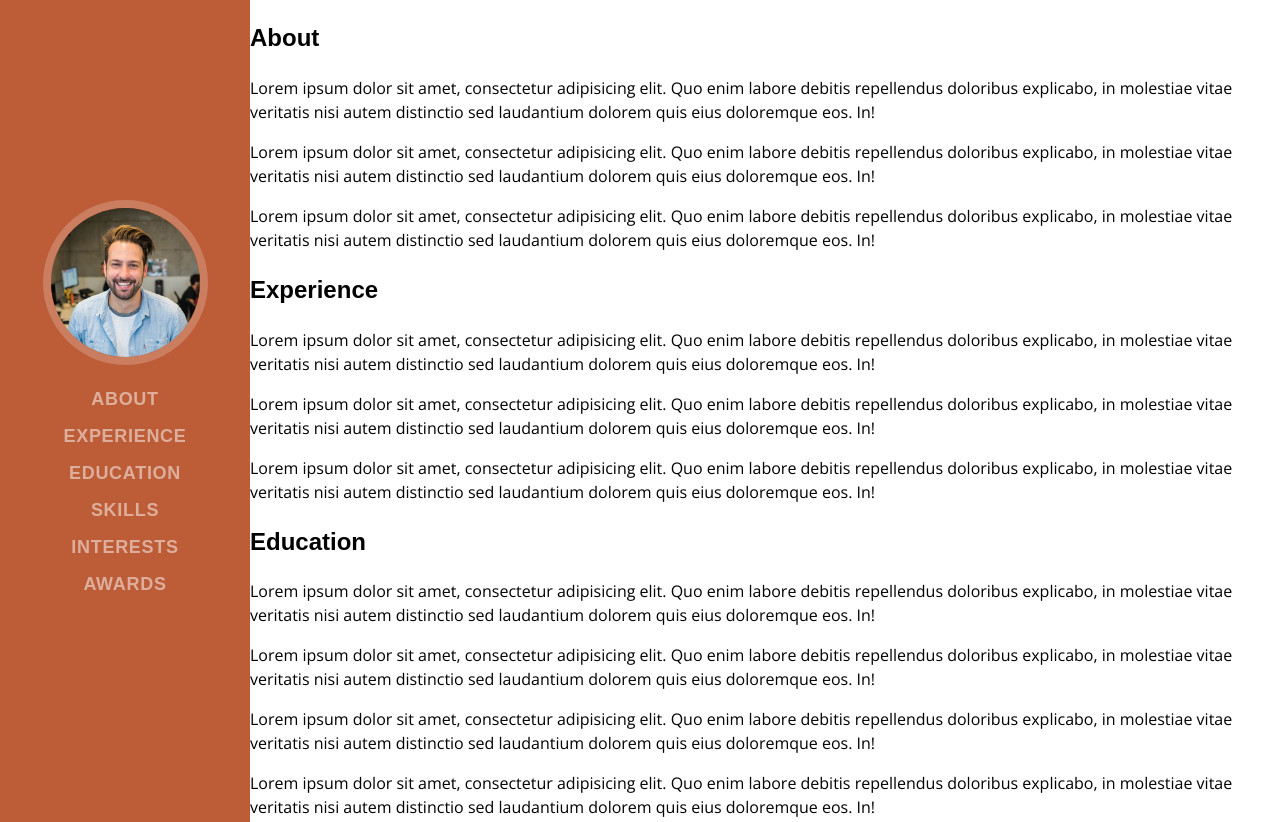
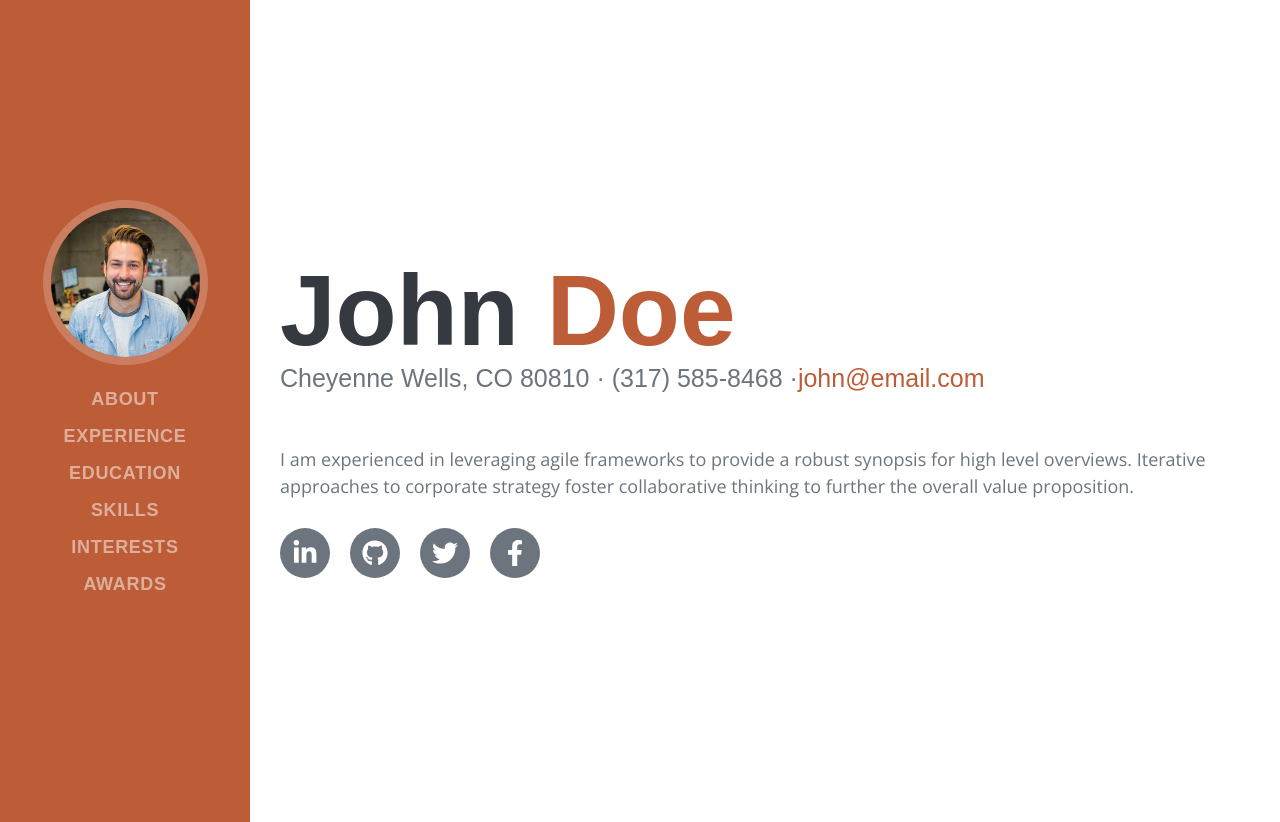
Before and after one commit to atarsa/resume-template, a Gatsby site: page / in a window 1280 px wide. Shown: the top 822 px of the page. Built offline with nearby package versions, Linux system fonts and the light colour scheme; Gatsby itself is replaced by a stand-in of ours.

Commit message:
Add About section

```diff
--- /dev/null
+++ b/src/components/About.js
@@ -0,0 +1,95 @@
+import React from "react"
+import styled from "styled-components"
+import { FontAwesomeIcon } from "@fortawesome/react-fontawesome"
+
+const StyledAbout = styled.section`
+  display: flex;
+  flex-direction: column;
+  justify-content: center;
+  align-items: flex-start;
+  margin-top: 6rem;
+  height: 100vh;
+  color: ${props => props.theme.colors.darkGrey};
+
+  h1 {
+    font-size: 10rem;
+    line-height: 10rem;
+    margin: 0;
+    padding-top: 4rem;
+    color: ${props => props.theme.colors.black};
+  }
+
+  h3 {
+    font-size: 2.5rem;
+    font-weight: ${props => props.theme.font.thin};
+    margin: 0;
+    margin-bottom: 3rem;
+  }
+
+  p {
+    font-size: 1.8rem;
+  }
+  .orange {
+    color: ${props => props.theme.primaryColor};
+  }
+
+  @media (min-width: ${props => props.theme.breakpoints.large}) {
+    /* background: green; */
+    padding-top: 16rem;
+    justify-content: flex-start;
+  }
+`
+
+const IconsWrapper = styled.div`
+  display: flex;
+  justify-content: space-between;
+
+  .fa-facebook-f,
+  .fa-twitter,
+  .fa-github,
+  .fa-linkedin-in {
+    font-size: 1.5rem;
+    color: ${props => props.theme.colors.white};
+    background: ${props => props.theme.colors.darkGrey};
+    padding: 1.2rem;
+    border-radius: 50%;
+    width: 5rem;
+    height: 5rem;
+    margin: 1rem 2rem 1rem 0;
+  }
+`
+function About() {
+  return (
+    <StyledAbout id="about">
+      <h1>
+        John <span className="orange">Doe</span>
+      </h1>
+      <h3>
+        Cheyenne Wells, CO 80810 · (317) 585-8468 ·
+        <span className="orange">john@email.com</span>
+      </h3>
+      <p>
+        I am experienced in leveraging agile frameworks to provide a robust
+        synopsis for high level overviews. Iterative approaches to corporate
+        strategy foster collaborative thinking to further the overall value
+        proposition.
+      </p>
+      <IconsWrapper>
+        <a href="#">
+          <FontAwesomeIcon icon={["fab", "linkedin-in"]} />
+        </a>
+        <a href="#">
+          <FontAwesomeIcon icon={["fab", "github"]} />
+        </a>
+        <a href="#">
+          <FontAwesomeIcon icon={["fab", "twitter"]} />
+        </a>
+        <a href="#">
+          <FontAwesomeIcon icon={["fab", "facebook-f"]} />
+        </a>
+      </IconsWrapper>
+    </StyledAbout>
+  )
+}
+
+export default About
--- a/src/components/Sidebar.js
+++ b/src/components/Sidebar.js
@@ -33,7 +33,7 @@ function SideNavigation() {
   return (
     <SideNavigationWrapper>
       <StickyDiv>
-        <img src={ProfileImg} alt="John Doe' profile picture" />
+        <img src={ProfileImg} alt="John Doe" />
         <Navigation />
       </StickyDiv>
     </SideNavigationWrapper>
--- a/src/layout/Layout.js
+++ b/src/layout/Layout.js
@@ -32,6 +32,15 @@ const GlobalStyle = createGlobalStyle`
   *, *::before, *::after{
     box-sizing: border-box;
   }
+
+  main{
+    padding: 0 2rem;
+    max-width: 1200px;
+
+    @media (min-width: ${props => props.theme.breakpoints.medium}) {
+    padding-left: 3rem;
+    }
+  }
 `
 const StyledWrapper = styled.div`
   display: grid;
--- a/src/pages/index.js
+++ b/src/pages/index.js
@@ -1,25 +1,9 @@
 import React from "react"
 import Layout from "../layout/Layout"
-
+import About from "../components/About"
 const IndexPage = () => (
   <Layout>
-
-    <h2 id="about"> About</h2>
-    <p>
-      Lorem ipsum dolor sit amet, consectetur adipisicing elit. Quo enim labore
-      debitis repellendus doloribus explicabo, in molestiae vitae veritatis nisi
-      autem distinctio sed laudantium dolorem quis eius doloremque eos. In!
-    </p>
-    <p>
-      Lorem ipsum dolor sit amet, consectetur adipisicing elit. Quo enim labore
-      debitis repellendus doloribus explicabo, in molestiae vitae veritatis nisi
-      autem distinctio sed laudantium dolorem quis eius doloremque eos. In!
-    </p>
-    <p>
-      Lorem ipsum dolor sit amet, consectetur adipisicing elit. Quo enim labore
-      debitis repellendus doloribus explicabo, in molestiae vitae veritatis nisi
-      autem distinctio sed laudantium dolorem quis eius doloremque eos. In!
-    </p>
+    <About />
     <h2 id="experience"> Experience</h2>
     <p>
       Lorem ipsum dolor sit amet, consectetur adipisicing elit. Quo enim labore
```
